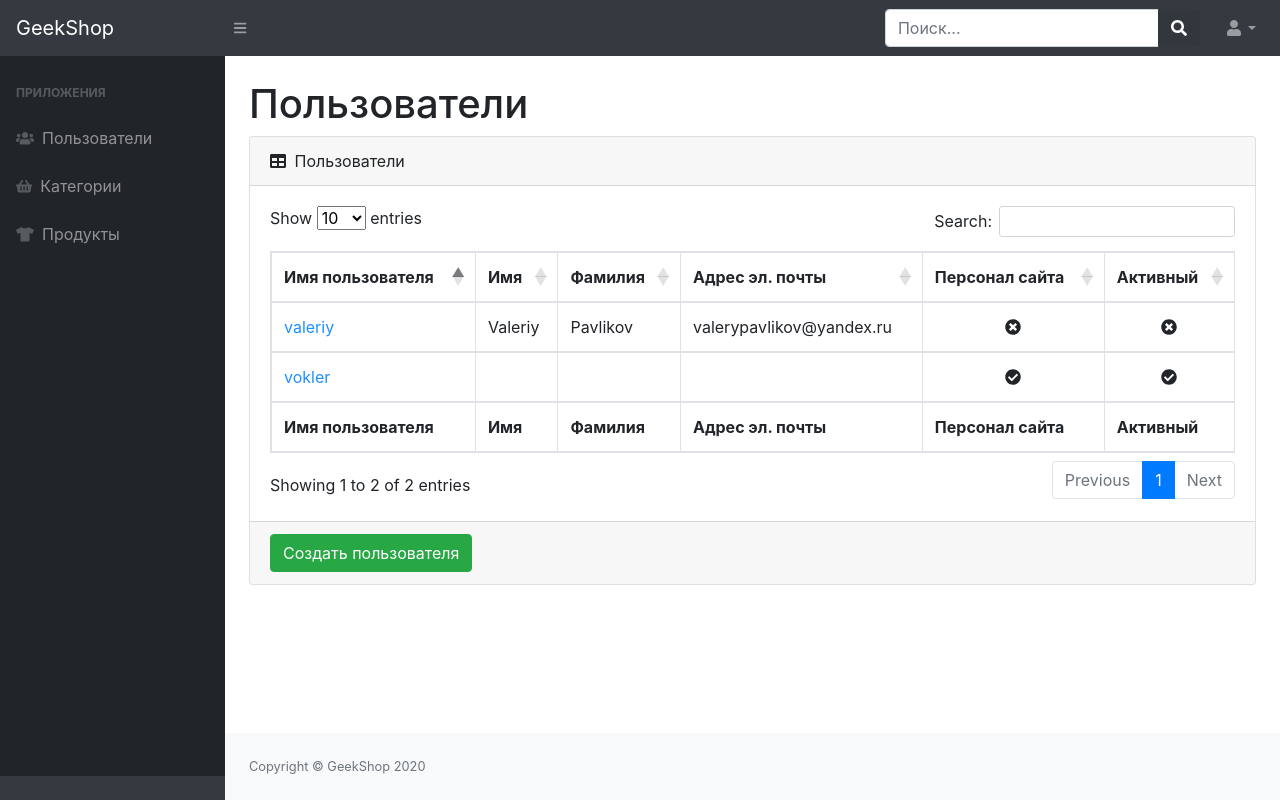
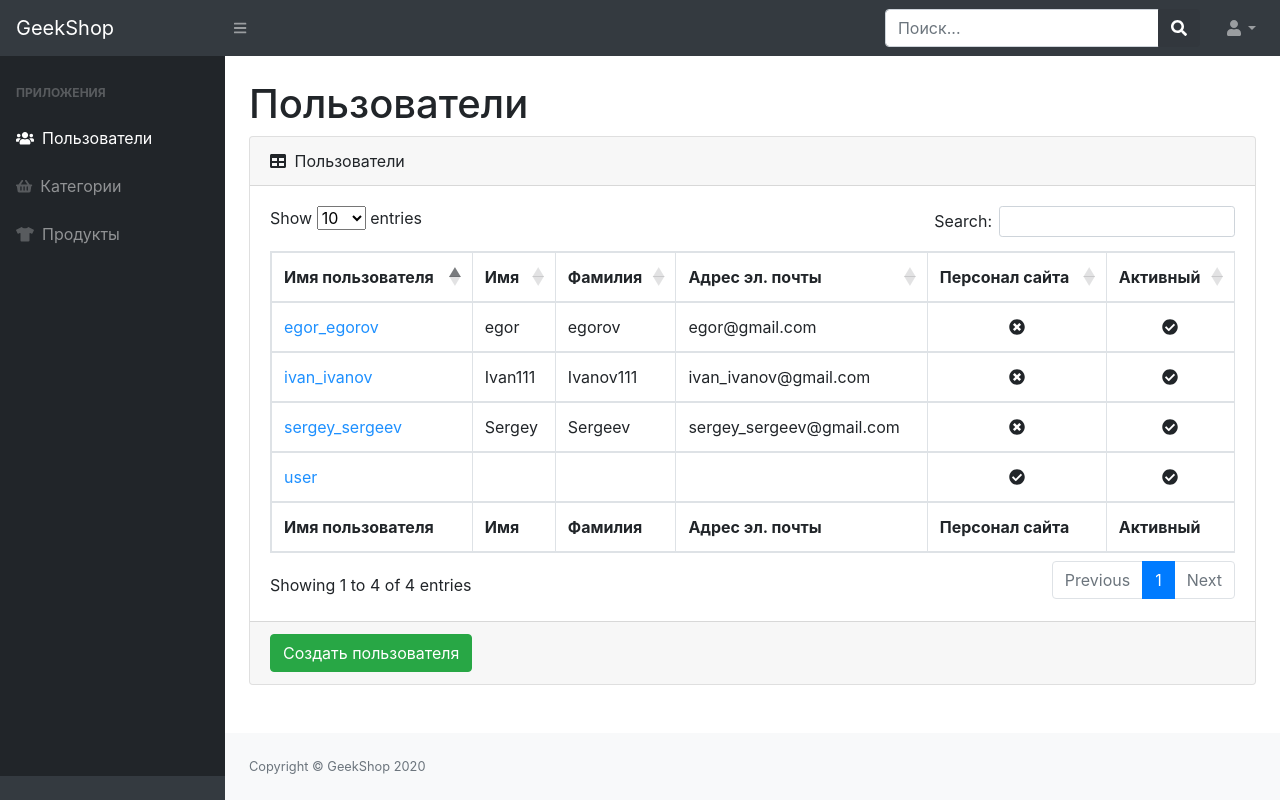
Before and after one commit to EgorSilin/GeekShop, a Django app: page /admin-staff/users/ in a window 1280 px wide. Run offline with Django 3.2, Linux system fonts and the light colour scheme; data comes from the database, SQL or seed files in the repository; some libraries are stand-ins or nearby versions.

Commit message:
lesson_07: added controller for users

```diff
--- a/adminapp/templates/adminapp/admin-users-create.html
+++ b/adminapp/templates/adminapp/admin-users-create.html
@@ -56,7 +56,7 @@
             <div class="sb-sidenav-menu">
                 <div class="nav">
                     <div class="sb-sidenav-menu-heading">Приложения</div>
-                    <a class="nav-link" href="admin-users-read.html">
+                    <a class="nav-link" href="{% url 'admin_staff:admin_users' %}">
                         <div class="sb-nav-link-icon">
                             <i class="fas fa-users"></i>
                         </div>
--- a/adminapp/templates/adminapp/admin-users-read.html
+++ b/adminapp/templates/adminapp/admin-users-read.html
@@ -48,7 +48,7 @@
             <div class="sb-sidenav-menu">
                 <div class="nav">
                     <div class="sb-sidenav-menu-heading">Приложения</div>
-                    <a class="nav-link" href="admin-users-read.html">
+                    <a class="nav-link" href="{% url 'admin_staff:admin_users' %}">
                         <div class="sb-nav-link-icon">
                             <i class="fas fa-users"></i>
                         </div>
@@ -104,22 +104,36 @@
                                 </tr>
                                 </tfoot>
                                 <tbody>
-                                <tr>
-                                    <td><a href="#" style="color: dodgerblue">vokler</a></td>
-                                    <td></td>
-                                    <td></td>
-                                    <td></td>
-                                    <td class="text-center"><i class="fas fa-check-circle"></i></td>
-                                    <td class="text-center"><i class="fas fa-check-circle"></i></td>
-                                </tr>
-                                <tr>
-                                    <td><a href="admin-users-update-delete.html" style="color: dodgerblue">valeriy</a></td>
-                                    <td>Valeriy</td>
-                                    <td>Pavlikov</td>
-                                    <td>valerypavlikov@yandex.ru</td>
-                                    <td class="text-center"><i class="fas fa-times-circle"></i></td>
-                                    <td class="text-center"><i class="fas fa-times-circle"></i></td>
-                                </tr>
+                                {% for user in users %}
+                                    <tr>
+                                        <td><a href="#" style="color: dodgerblue">{{ user.username }}</a></td>
+                                        <td>{{ user.first_name }}</td>
+                                        <td>{{ user.last_name }}</td>
+                                        <td>{{ user.email }}</td>
+                                        <td class="text-center">
+                                            {% if user.is_staff %}
+                                                <i class="fas fa-check-circle"></i>
+                                            {% else %}
+                                                <i class="fas fa-times-circle"></i>
+                                            {% endif %}
+                                        </td>
+                                        <td class="text-center">
+                                            {% if user.is_active %}
+                                                <i class="fas fa-check-circle"></i>
+                                            {% else %}
+                                                <i class="fas fa-times-circle"></i>
+                                            {% endif %}
+                                        </td>
+                                    </tr>
+                                {% endfor %}
+{#                                <tr>#}
+{#                                    <td><a href="admin-users-update-delete.html" style="color: dodgerblue">valeriy</a></td>#}
+{#                                    <td>Valeriy</td>#}
+{#                                    <td>Pavlikov</td>#}
+{#                                    <td>valerypavlikov@yandex.ru</td>#}
+{#                                    <td class="text-center"><i class="fas fa-times-circle"></i></td>#}
+{#                                    <td class="text-center"><i class="fas fa-times-circle"></i></td>#}
+{#                                </tr>#}
                                 </tbody>
                             </table>
                         </div>
--- a/adminapp/templates/adminapp/admin-users-update-delete.html
+++ b/adminapp/templates/adminapp/admin-users-update-delete.html
@@ -48,7 +48,7 @@
             <div class="sb-sidenav-menu">
                 <div class="nav">
                     <div class="sb-sidenav-menu-heading">Приложения</div>
-                    <a class="nav-link" href="admin-users-read.html">
+                    <a class="nav-link" href="{% url 'admin_staff:admin_users' %}">
                         <div class="sb-nav-link-icon">
                             <i class="fas fa-users"></i>
                         </div>
--- a/adminapp/templates/adminapp/index.html
+++ b/adminapp/templates/adminapp/index.html
@@ -47,7 +47,7 @@
             <div class="sb-sidenav-menu">
                 <div class="nav">
                     <div class="sb-sidenav-menu-heading">Приложения</div>
-                    <a class="nav-link" href="admin-users-read.html">
+                    <a class="nav-link" href="{% url 'admin_staff:admin_users' %}">
                         <div class="sb-nav-link-icon">
                             <i class="fas fa-users"></i>
                         </div>
--- a/adminapp/views.py
+++ b/adminapp/views.py
@@ -1,4 +1,5 @@
 from django.shortcuts import render
+from authapp.models import User
 
 
 # Create your views here.
@@ -8,7 +9,8 @@
 
 # READ
 def admin_users(request):
-    return render(request, 'adminapp/admin-users-read.html')
+    context = {'users': User.objects.all()}
+    return render(request, 'adminapp/admin-users-read.html', context)
 
 
 # CREATE
--- a/geekshop/settings.py
+++ b/geekshop/settings.py
@@ -38,6 +38,7 @@
     'mainapp',
     'authapp',
     'basketapp',
+    'adminapp',
 ]
 
 MIDDLEWARE = [
```
